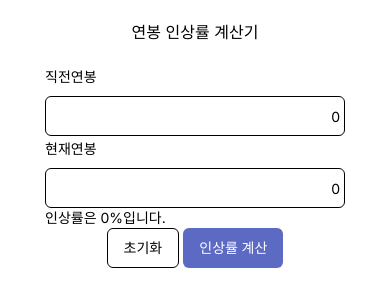
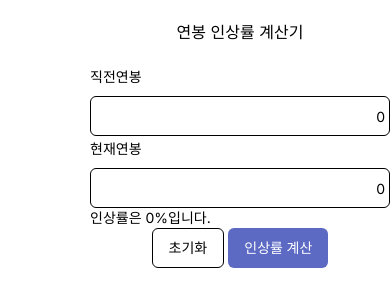
Before and after one commit to powerku/salary-calc-fe, a Next.js app: page /salary1 in a window 390 px wide. Shown: the top 306 px of the page. Built offline with nearby package versions, Linux system fonts and the light colour scheme.

Commit message:
add: 사이드바 추가

```diff
--- a/package.json
+++ b/package.json
@@ -10,7 +10,10 @@
   },
   "dependencies": {
     "@hookform/resolvers": "^3.3.2",
+    "@radix-ui/react-icons": "^1.3.0",
     "@radix-ui/react-label": "^2.0.2",
+    "@radix-ui/react-scroll-area": "^1.0.5",
+    "@radix-ui/react-separator": "^1.0.3",
     "@radix-ui/react-slot": "^1.0.2",
     "@radix-ui/react-toast": "^1.1.5",
     "class-variance-authority": "^0.7.0",
--- a/src/app/(salary)/layout.tsx
+++ b/src/app/(salary)/layout.tsx
@@ -1,6 +1,10 @@
 import type { Metadata } from 'next'
 import { Inter } from 'next/font/google'
 import Header from "@/components/Header";
+import {ScrollArea} from "@/components/ui/scroll-area";
+import {Separator} from "@/components/ui/separator";
+import Link from "next/link";
+import {CaretRightIcon} from "@radix-ui/react-icons";
 
 const inter = Inter({ subsets: ['latin'] })
 
@@ -17,8 +21,29 @@ export default function RootLayout({
   return (
     <html lang="en">
       <body className={inter.className}>
-      <Header/>
-      {children}</body>
+      <div className="h-full flex">
+          <div className="flex-1"></div>
+          <main className="h-full flex-1">
+              <Header/>
+              {children}
+          </main>
+          <aside className="hidden md:flex flex-1">
+              <ScrollArea className="h-full w-48 rounded-md">
+                  <div className="p-4">
+                      <h4 className="mb-4 text-sm font-medium leading-none">연봉 계산기</h4>
+                      <div key="salary1" className="text-sm">
+                          <Link href="/salary1" className="flex"><CaretRightIcon className="my-auto mr-2 h-4 w-4" />연봉 인상률 계산기</Link>
+                      </div>
+                      <Separator className="my-2" />
+                      <div key="salary2" className="text-sm">
+                          <Link href="/salary2" className="flex"><CaretRightIcon className="my-auto mr-2 h-4 w-4" />연봉 인상액 계산기</Link>
+                      </div>
+                      <Separator className="my-2" />
+                  </div>
+              </ScrollArea>
+          </aside>
+      </div>
+      </body>
     </html>
   )
 }
--- a/src/app/(salary)/salary1/page.tsx
+++ b/src/app/(salary)/salary1/page.tsx
@@ -1,5 +1,5 @@
 "use client";
-import {useState} from "react";
+import React, {useState} from "react";
 import {useForm} from "react-hook-form";
 
 import {z} from "zod";
@@ -28,7 +28,9 @@ export default function Home() {
         const [afterSalary, setAfterSalary] = useState('0');
         const [rate, setRate] = useState(0);
 
-        const calcBtnClickHandler = () => {
+        const calcBtnClickHandler = (e: React.MouseEvent<HTMLElement>) => {
+            e.preventDefault()
+
             const before = Number(beforeSalary.replaceAll(',', ''));
             const after = Number(afterSalary.replaceAll(',', ''));
 
@@ -38,7 +40,9 @@ export default function Home() {
             }
             setRate(Number(((after - before) / before * 100).toFixed(2)));
         }
-        const resetBtnClickHandler = () => {
+        const resetBtnClickHandler = (e: React.MouseEvent<HTMLElement>) => {
+            e.preventDefault();
+
             setBeforeSalary('0');
             setAfterSalary('0');
             setRate(0);
--- a/src/app/(salary)/salary2/page.tsx
+++ b/src/app/(salary)/salary2/page.tsx
@@ -48,7 +48,6 @@ export default function Home() {
     }
 
     return (
-        <div className="w-full">
             <Form {...form}>
                 <form className="my-0 mx-auto" style={{width: "300px"}}>
                     <FormField
@@ -85,6 +84,5 @@ export default function Home() {
                     </div>
                 </form>
             </Form>
-        </div>
     );
 }
--- a/src/components/NumericTextBox.tsx
+++ b/src/components/NumericTextBox.tsx
@@ -9,8 +9,10 @@ type Props = {
 export default function NumericTextBox({value, setValue}: Props ) {
 
     const keyUpHandler = (e: React.KeyboardEvent<HTMLInputElement>) => {
-        const formatValue = Number(e.currentTarget.value.replaceAll(',', ''))
-            .toLocaleString('ko-KR');
+        let inputValue = e.currentTarget.value.replaceAll(',', '')
+        inputValue = inputValue.replace(/[^0-9]/g, "");
+
+        const formatValue = Number(inputValue).toLocaleString('ko-KR');
         setValue(formatValue);
     }
 
```
Also changed, not shown: 1 other file (tests, documents, lock files or other folders).
